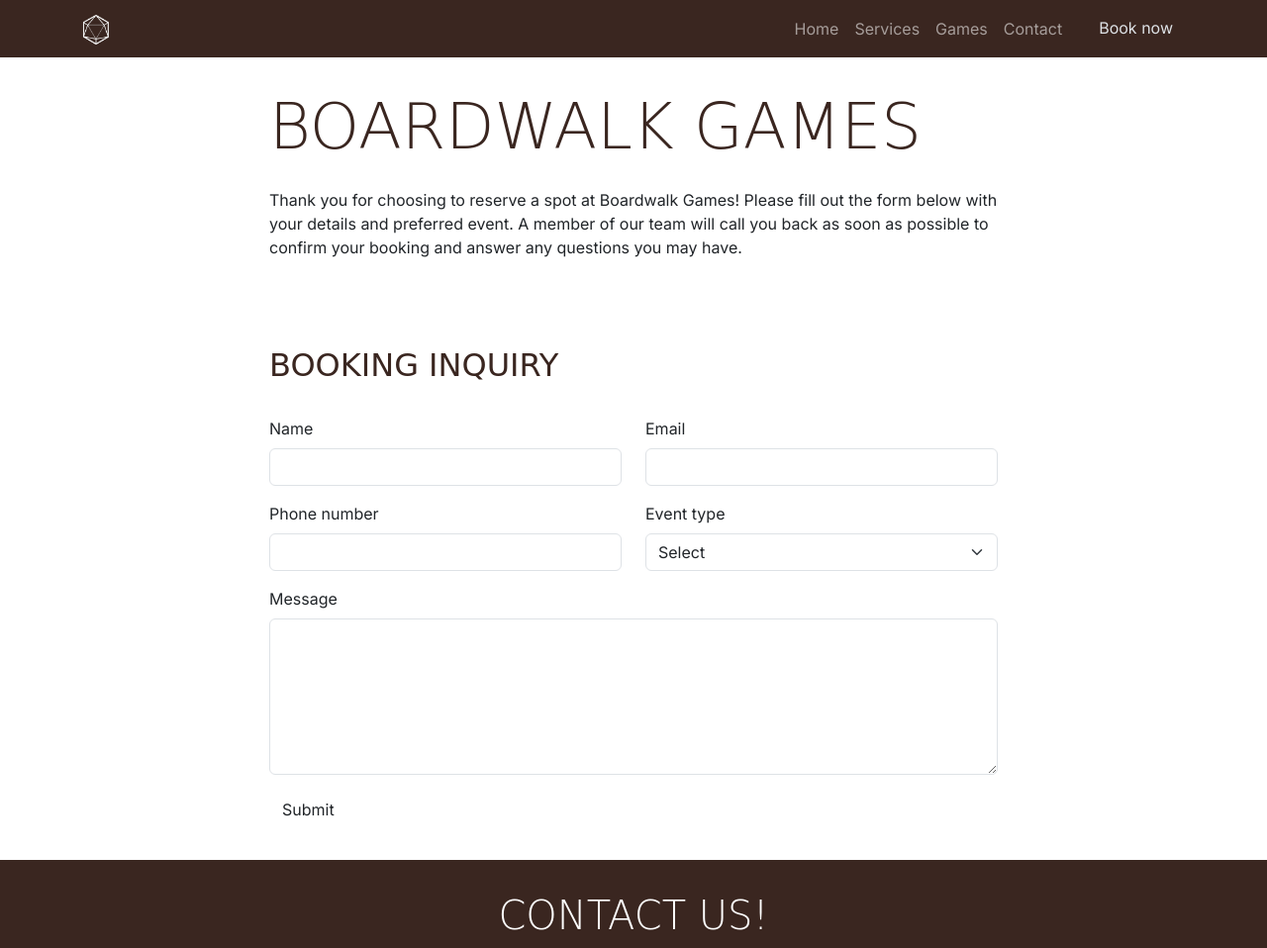
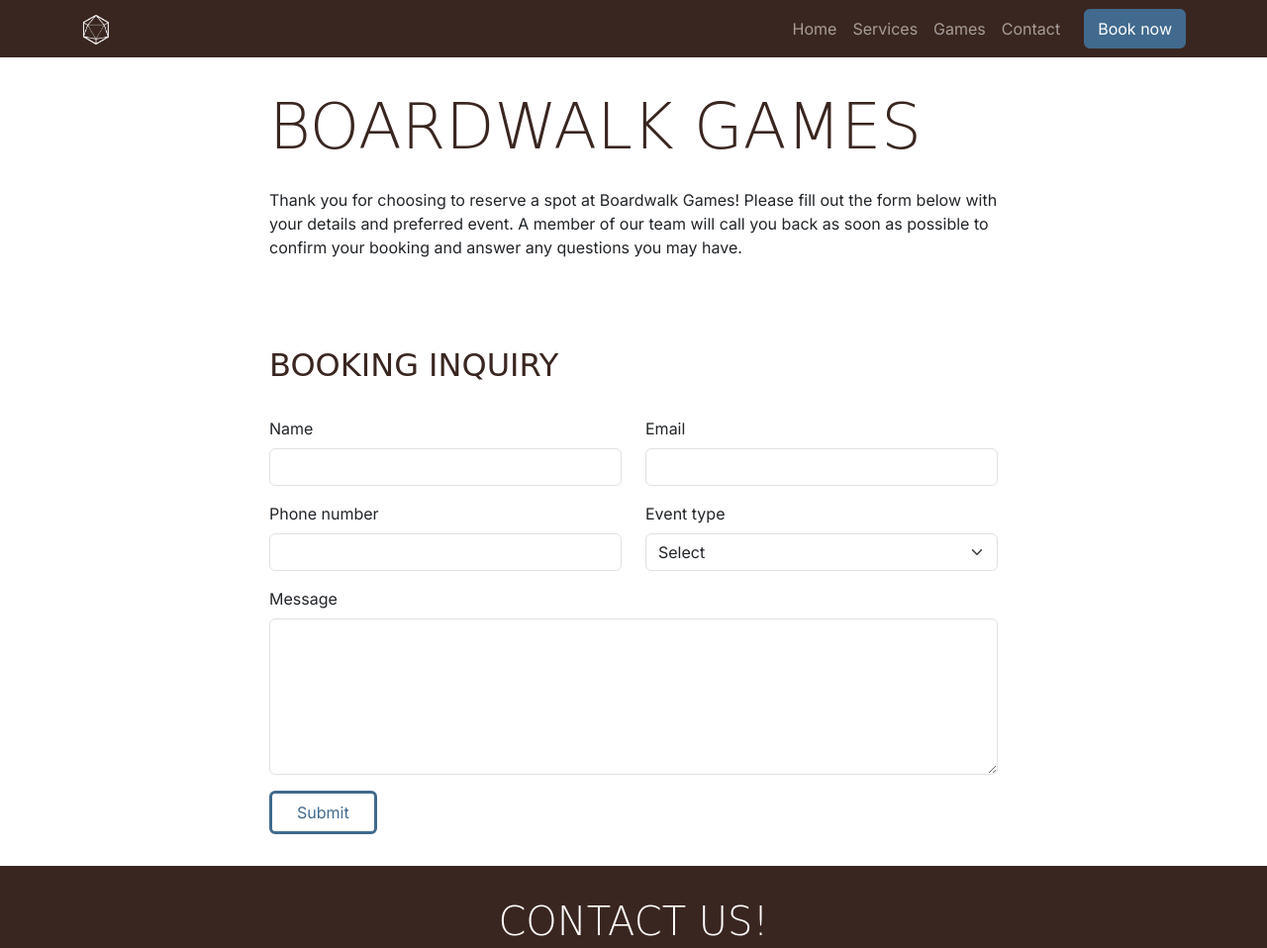
Before and after one commit to Coolafdood/boardwalk-games, a plain HTML site: page booking.html in a window 1280 px wide. Shown: the top 958 px of the page at 99% size. Drawn offline with nearby package versions, Linux system fonts and the light colour scheme; a web font is replaced by a local one.

Commit message:
stylised the booking button

```diff
--- a/assets/css/style.css
+++ b/assets/css/style.css
@@ -40,6 +40,31 @@ h2 {
 .section {
     margin-top: 2rem;
     margin-bottom: 2rem;
+}
+
+/* Buttons */
+
+.custom-button-filled {
+    border: 2px solid var(--highlight-color);
+    background-color: var(--highlight-color);
+    color: white;
+}
+
+.custom-button-filled:hover {
+    border: 2px solid var(--secondary-color);
+    background-color: var(--secondary-color);
+    color: white;
+}
+
+.custom-button-outline {
+    border: 3px solid var(--highlight-color);
+    padding: 7px 25px;
+    color: var(--highlight-color)
+}
+
+.custom-button-outline:hover {
+    background-color: var(--highlight-color);
+    color: white
 }
 
 /* Navbar */
```
